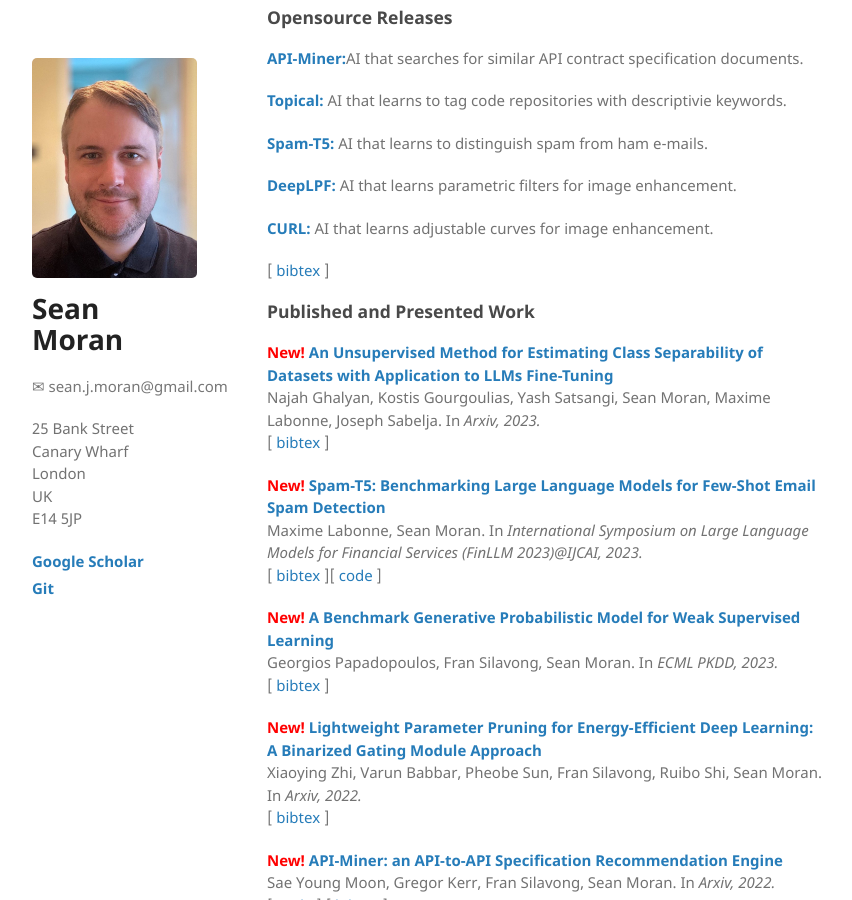
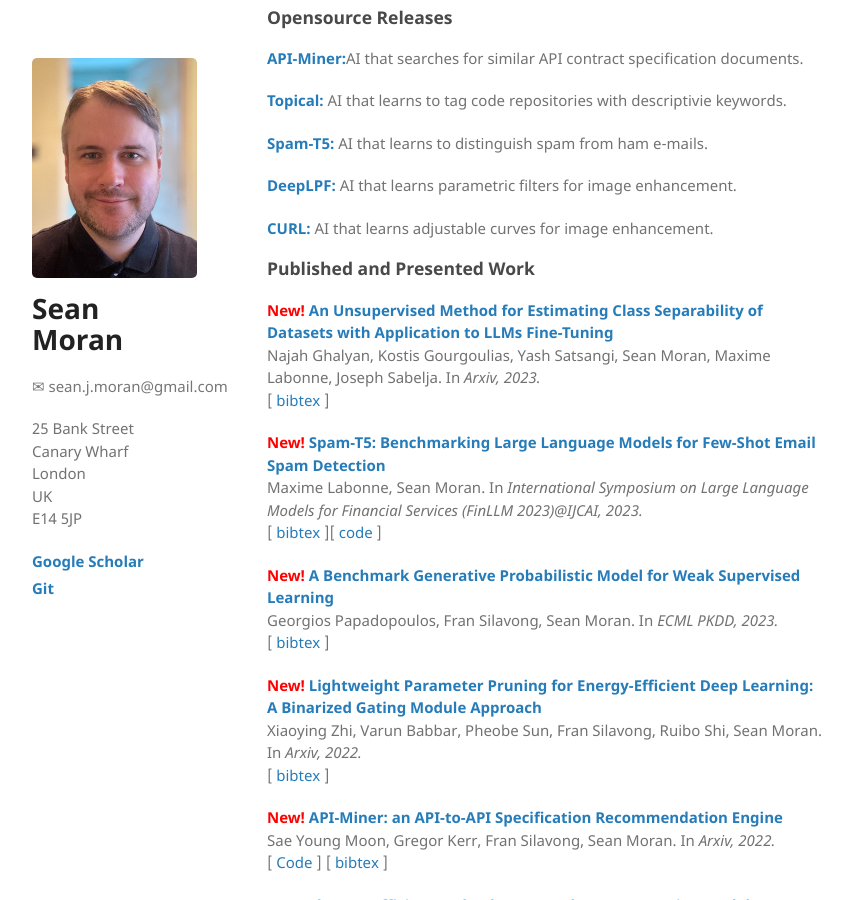
Before and after one commit to sjmoran/sjmoran.github.io, a Jekyll site: the page built from index.html, in a window 1280 px wide and 900 px high, scrolled down 1095 px. Shown: the whole window, without its empty margins (26-878 px from the left). Built offline with Jekyll 4.4.1, drawn with Linux system fonts in a browser that asks for light colours.

Commit message:
Update index.html

```diff
--- a/index.html
+++ b/index.html
@@ -60,7 +60,7 @@ API-Miner:</a></strong>AI that searches for similar API contract specification d
 
 <p><strong><a target="_blank" href="https://github.com/sjmoran/CURL">CURL: </a></strong> AI that learns adjustable curves for image enhancement.</p>
 
-[ <a target="_blank" href="">bibtex</a> ] </p><h3 id="published-and-presented-work">Published and Presented Work</h3>
+</p><h3 id="published-and-presented-work">Published and Presented Work</h3>
 
 <p><strong><span style='color:red'>New! </span><a target="_blank" href="https://arxiv.org/abs/2305.15016">
 An Unsupervised Method for Estimating Class Separability of Datasets with Application to LLMs Fine-Tuning</a></strong><br />Najah Ghalyan, Kostis Gourgoulias, Yash Satsangi, Sean Moran, Maxime Labonne,
```
